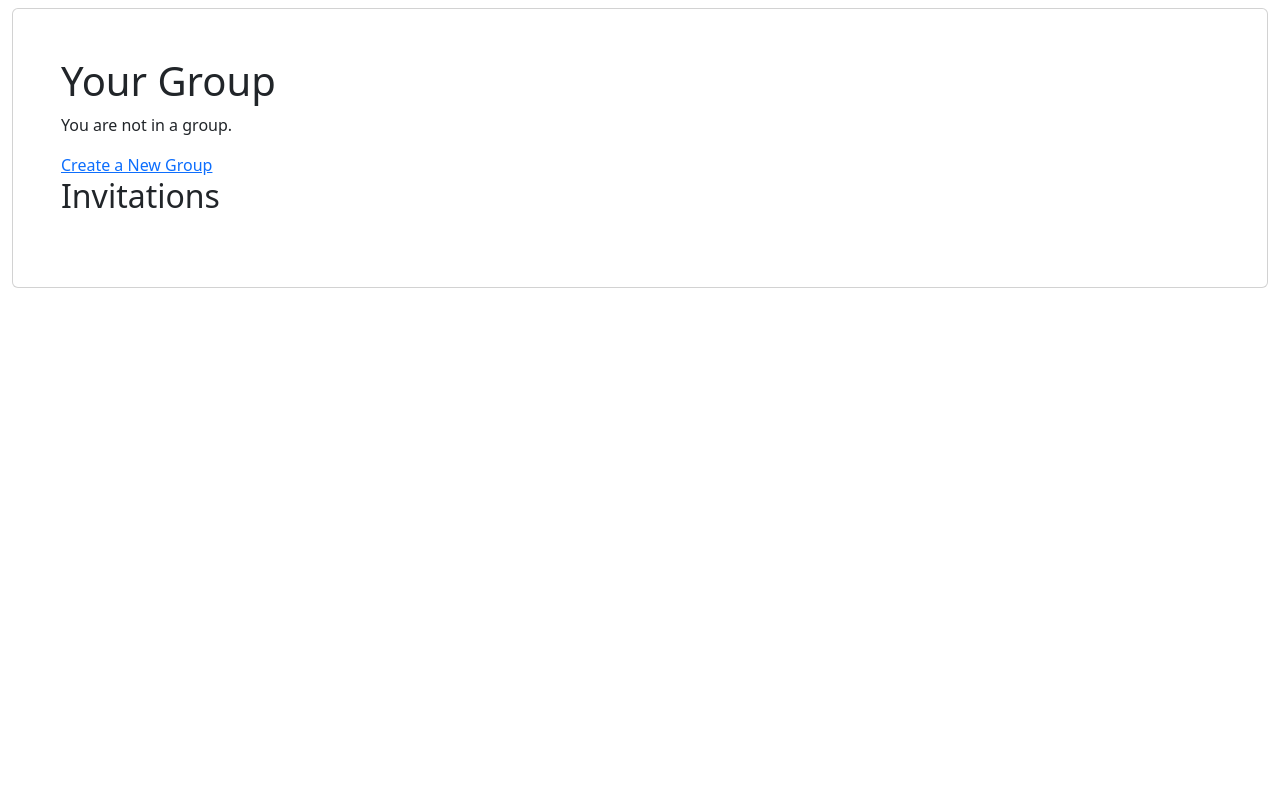
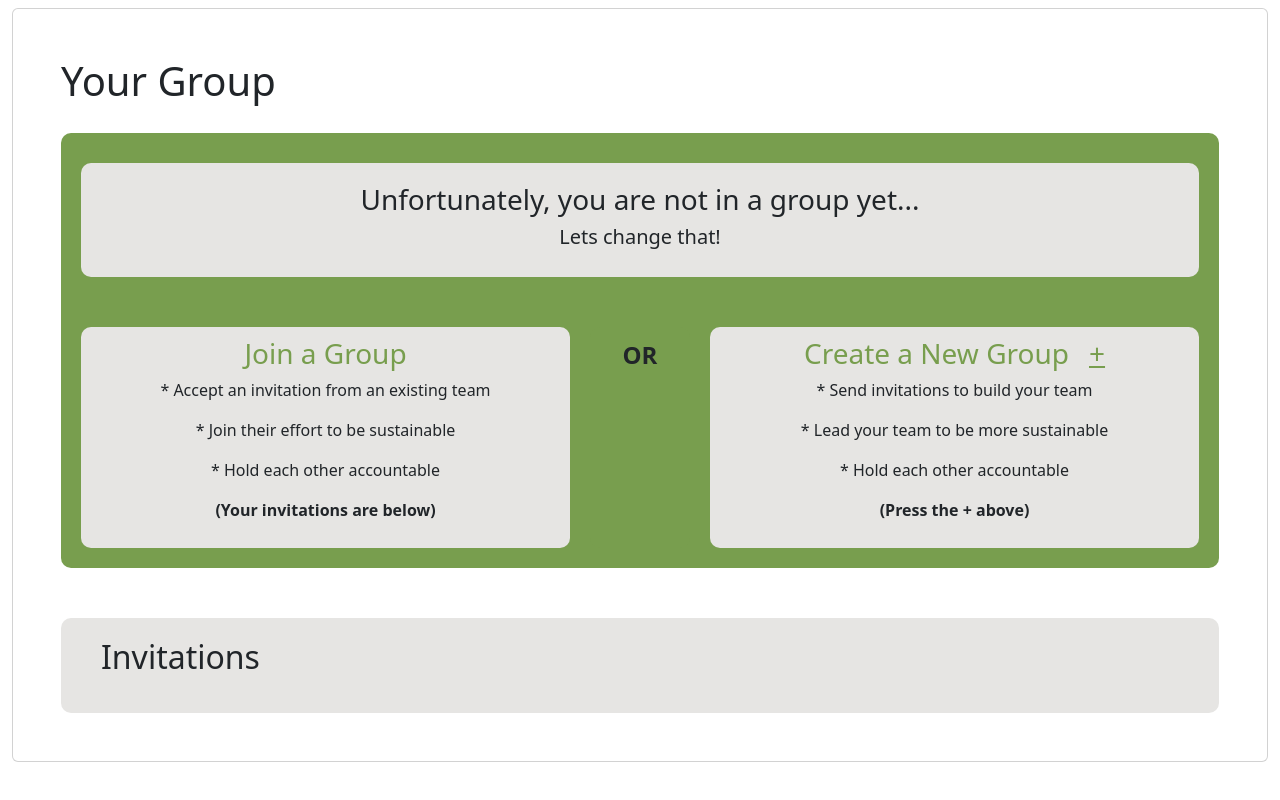
Before and after one commit to CSCI3356-Fall2024/Byte-to-Eat, a Django app: page /groups/ in a window 1280 px wide. Run offline with Django 5.2, Linux system fonts and the light colour scheme; the visitor is signed in with stand-in values (Sample User, id 1); data that the repository does not hold is empty.

Commit message:
Not in group
Updated the visuals

```diff
--- a/EagleEats/mainApp/templates/groups.html
+++ b/EagleEats/mainApp/templates/groups.html
@@ -42,18 +42,53 @@
 
 <!-- NOT IN GROUP -->
 {% else %}
-    <p>You are not in a group.</p>
-    <a href="{% url 'create_group' %}">Create a New Group</a>
-    <h2>Invitations</h2>
-    <ul>
-        {% for invitation in invitations %}
-            <li>
-                {{ invitation.group.name }} - Invited by {{ invitation.invited_by.username }}
-                <a href="{% url 'accept_invitation' invitation.id %}">Accept</a>
-                <a href="{% url 'decline_invitation' invitation.id %}">Decline</a>
-            </li>
-        {% endfor %}
-    </ul>
+    <div class="no-group-container">
+        <div class="no-group-message">
+            <h3>Unfortunately, you are not in a group yet...</h3>
+            <h5>Lets change that!</h5>
+        </div>
+
+        <div class="grid-container">
+            <div class="grid-item">
+                <div class="option-title">
+                    <h3>Join a Group</h3>
+                </div>
+                <p> * Accept an invitation from an existing team</p>
+                <p> * Join their effort to be sustainable</p>
+                <p> * Hold each other accountable</p>
+                <p><b>(Your invitations are below)</b></p>
+            </div>
+            <div class="grid-item small-column">
+                <p class="or-text">OR</p>
+            </div>
+            <div class="grid-item">
+                <div class="option-title">
+                    <h3>Create a New Group</h3>
+                    <h3><a href="{% url 'create_group' %}" class="btn-green">+</a></h3>
+                </div>
+                <p> * Send invitations to build your team</p>
+                <p> * Lead your team to be more sustainable</p>
+                <p> * Hold each other accountable</p>
+                <p><b>(Press the + above)</b></p>
+            </div>
+        </div>
+    </div>
+
+
+    <div class="invitations-container">
+        <div class="invitations">
+            <h2>Invitations</h2>
+            <ul>
+            {% for invitation in invitations %}
+            <div class="invitation-box">
+                <p>{{ invitation.group.name }} - Invited by {{ invitation.invited_by.first_name }} {{ invitation.invited_by.last_name }} ({{ invitation.invited_by.username }})</p>
+                <a href="{% url 'accept_invitation' invitation.id %}" class="accept-btn">Accept</a>
+                <a href="{% url 'decline_invitation' invitation.id %}" class="decline-btn">Decline</a>
+            </div>
+            {% endfor %}
+            </ul>
+        </div>
+    </div>
 {% endif %}
 
 
@@ -99,7 +134,107 @@
     .points {
         text-align: right;
     }
+    .no-group-message {
+        text-align: center;
+        width: 100%;
+        padding: 20px;
+        background-color: #E6E5E3;
+        border-radius: 10px;
+    }
 
+    .btn-green {
+        display: inline-block;
+        background-color: #E6E5E3; /* Light green color */
+        color: #789E4E;
+        text-align: center;
+        text-decoration: none
+        cursor: pointer;
+        transition: background-color 0.3s ease;
+        padding-left: 20px;
+    }
+    .btn-green:hover {
+        color: #54693e; /* Slightly darker green for hover effect */
+    }
+
+    .invitations-container {
+        display: flex;
+        justify-content: left;
+        align-items: left;
+        margin-top: 50px;
+        padding: 20px;
+        padding-left: 40px;
+        background-color: #E6E5E3;
+        border-radius: 10px;
+    }
+
+    .or-text {
+        font-size: 24px;
+        font-weight: bold;
+    }
+
+    .invitations {
+        text-align: left;
+    }
+
+    .invitation-box {
+        border: 2px solid #789E4E;
+        padding: 15px;
+        margin: 10px auto;
+        border-radius: 5px;
+        max-width: 600px;
+    }
+
+    .invitation-box p {
+        margin: 0 0 10px 0;
+    }
+
+    .accept-btn, .decline-btn {
+        margin: 5px;
+        padding: 5px 10px;
+        background-color: #789E4E;
+        color: white;
+        border: none;
+        border-radius: 5px;
+        cursor: pointer;
+    }
+    .accept-btn:hover, .decline-btn:hover {
+        color: #54693e; /* Slightly darker green for hover effect */
+    }
+
+    .grid-container {
+        display: grid;
+        grid-template-columns: 1fr auto 1fr; /* 'auto' makes the middle column smaller */
+        gap: 20px;
+        padding-top: 50px;
+    }
+
+    .grid-item {
+        padding: 10px;
+        text-align: center;
+        background-color: #E6E5E3;
+        border-radius: 10px;
+    }
+
+    .small-column {
+        width: 100px; /* Adjust this value to make the column smaller */
+        background-color: #789E4E;
+    }
+
+    .no-group-container {
+        width: 100%;
+        padding: 20px;
+        background-color: #789E4E;
+        border-radius: 10px;
+        padding-top: 30px;
+        margin-top: 20px;
+    }
+
+    .option-title {
+        color: #789E4E;
+        display: flex;
+        align-items: center;
+        justify-content: center;
+    }
 </style>
 
 {% endblock %}
```
